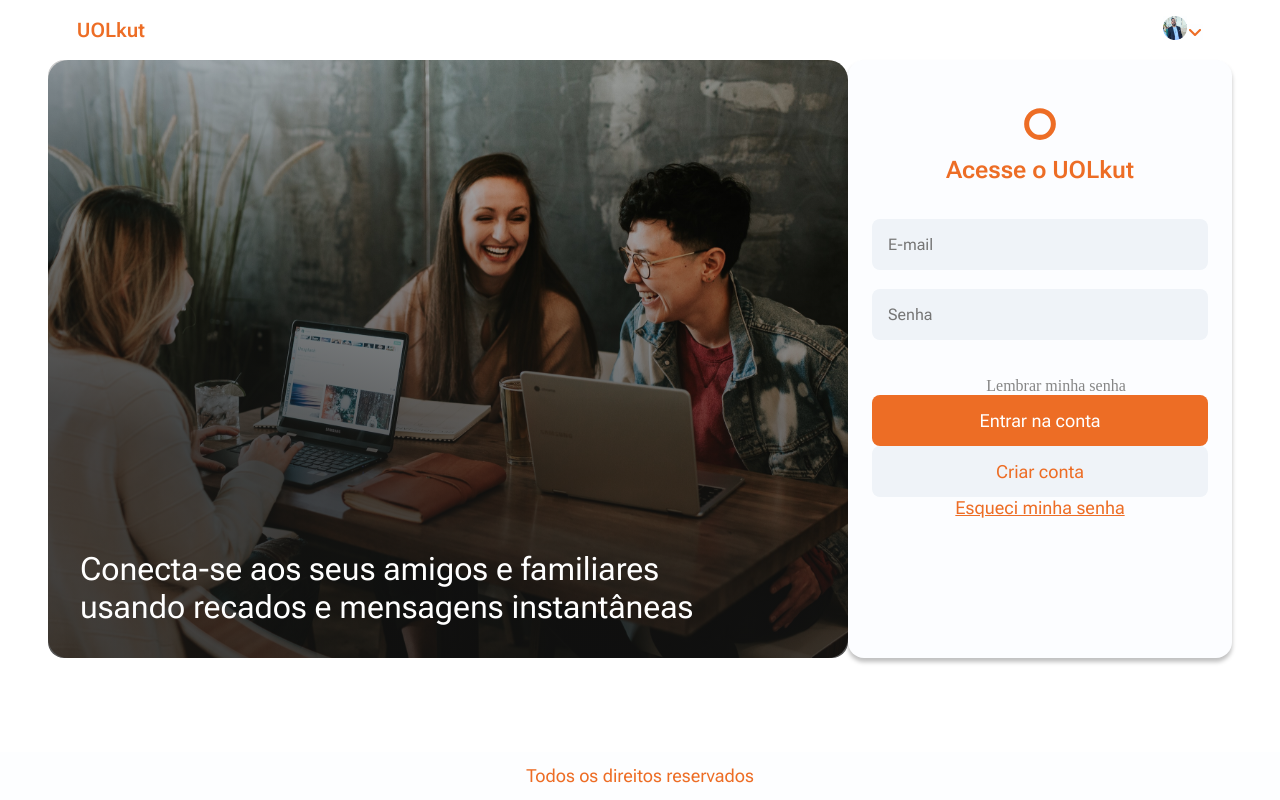
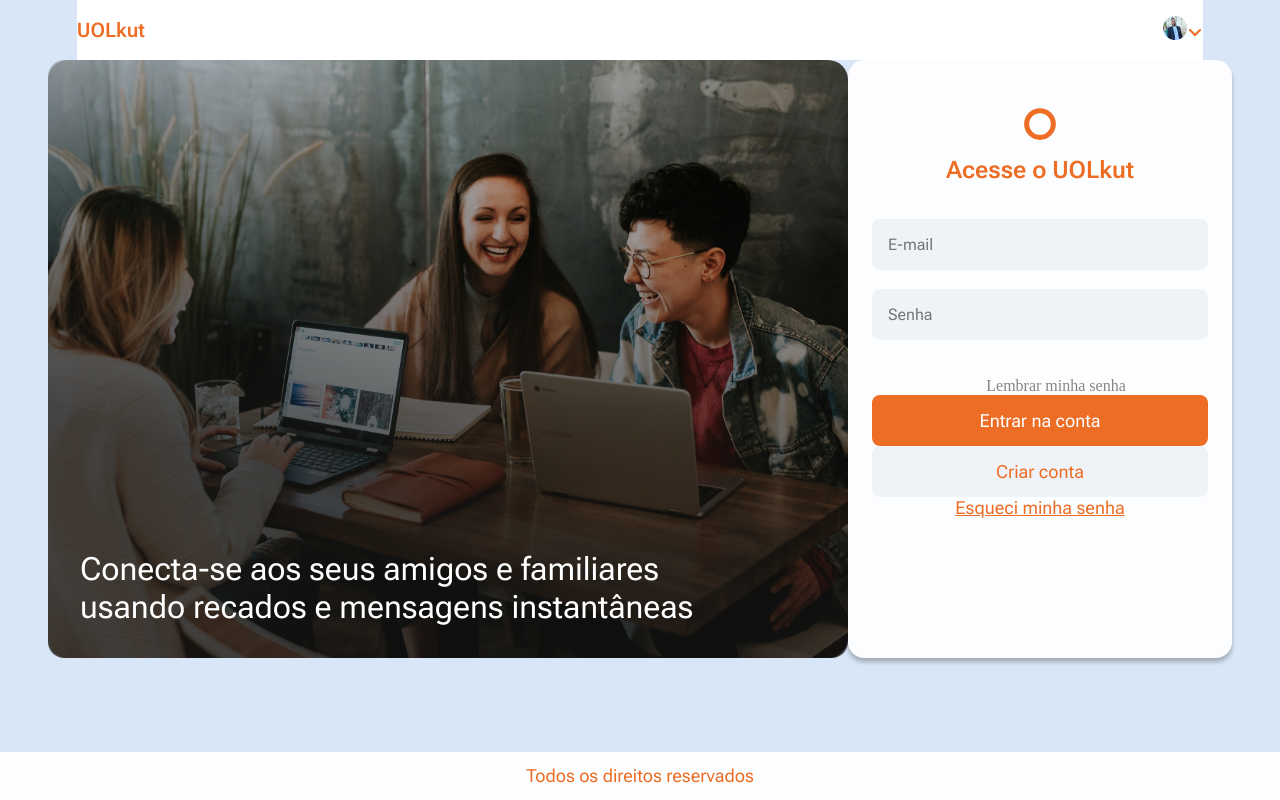
Before and after one commit to elianfloresp/projeto-compass_uolkut-grupo8, a React (Create React App) app: page / in a window 1280 px wide. Built offline with nearby package versions, Linux system fonts and the light colour scheme.

Commit message:
style: changed backgroud color

```diff
--- a/src/index.css
+++ b/src/index.css
@@ -16,6 +16,10 @@ h5,
   background: none;
 }
 
+:root {
+  background: #D9E6F7;
+}
+
 body {
   -webkit-font-smoothing: antialiased;
   -moz-osx-font-smoothing: grayscale;
```
